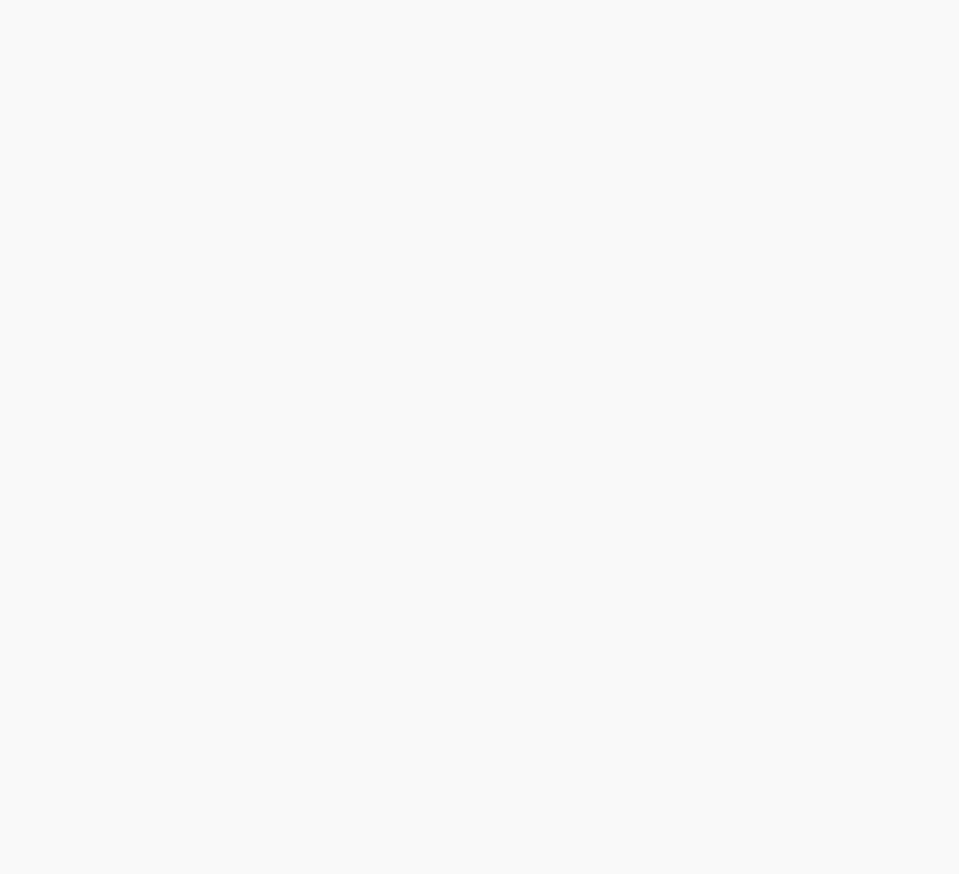
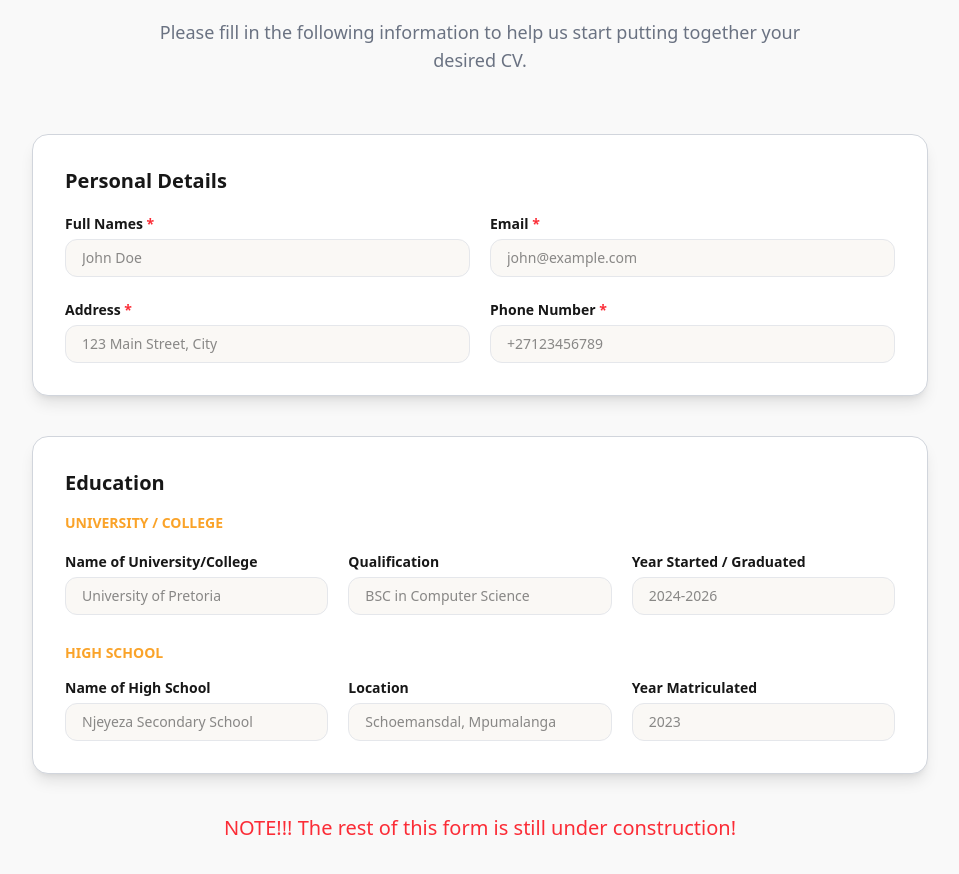
Before and after one commit to Manqoba-Mashego/career-craft, a Next.js app: page / in a window 1280 px wide. Shown: the part 2660-3534 px from the top of the page, without its empty margins (160-1119 px from the left). Before the commit the page ends 3000 px from the top, so only its background shows below. Built offline with nearby package versions, Linux system fonts and the light colour scheme.

Commit message:
Added some sections of the form

```diff
--- a/app/globals.css
+++ b/app/globals.css
@@ -18,3 +18,16 @@ body {
   color: var(--foreground);
   font-family: var(--font-sans);
 }
+
+@layer utilities {
+  .input-field {
+    @apply border border-gray-200 mt-1 w-full px-4 py-2 bg-[#faf8f5] rounded-xl focus:ring-2 focus:outline-none focus:ring-[#faa329] text-sm;
+  }
+  .input-label {
+    @apply font-semibold text-sm;
+  }
+
+  .form-title {
+    @apply font-bold text-xl mb-4;
+  }
+}
--- a/app/page.js
+++ b/app/page.js
@@ -1,3 +1,4 @@
+import CVSection from '@/components/cvSection'
 import Hero from '@/components/hero'
 import HowItWorks from '@/components/howItWorks'
 import Services from '@/components/services'
@@ -9,6 +10,8 @@ const Page = () => {
       <Hero />
       <Services />
       <HowItWorks />
+      <CVSection />
+
     </div>
   )
 }
--- /dev/null
+++ b/components/cvSection.jsx
@@ -0,0 +1,29 @@
+"use client";
+import React from 'react'
+import Reveal from './reveal'
+import PersonalDetails from './formSections/personalDetails';
+import FormSection from './formSections/formSection';
+import Education from './formSections/education';
+
+const CVSection = () => {
+  return (
+    <div className='py-30'>
+        <div>
+          <Reveal>
+            <p className='text-[#faa329] font-semibold text-center'>CREATE YOUR CV</p>
+            <p className='font-playfair text-[48px] text-center font-black  mb-3'>Build Your Professional CV</p>
+            <p className='text-gray-500 text-center mb-15 max-w-2xl mx-auto text-lg'>Please fill in the following information to help us start putting together your desired CV.</p>
+          </Reveal>
+        </div>
+
+		<form>
+			<PersonalDetails />
+      <Education/>
+		</form>
+          <p className='text-red-500 text-xl text-center'>NOTE!!! The rest of this form is still under construction!</p>
+
+    </div>
+  )
+}
+
+export default CVSection
--- /dev/null
+++ b/components/formSections/education.jsx
@@ -0,0 +1,42 @@
+import React from 'react'
+import FormSection from './formSection'
+
+const Education = () => {
+  return (
+    <FormSection>
+        <h1 className='form-title'>Education</h1>
+        <p className='text-[#faa329] font-semibold text-sm mb-4'>UNIVERSITY / COLLEGE</p>
+        <div className='grid grid-cols-1 md:grid-cols-3 gap-5'>
+            <div>
+                <label htmlFor="college" className='input-label'>Name of University/College </label>
+                <input type="text" placeholder='University of Pretoria' className='input-field'/>
+            </div>
+            <div>
+                <label htmlFor="college" className='input-label'>Qualification </label>
+                <input type="text" placeholder='BSC in Computer Science' className='input-field' />
+            </div>
+            <div>
+                <label htmlFor="college" className='input-label'>Year Started / Graduated </label>
+                <input type="text" placeholder='2024-2026' className='input-field' />
+            </div>
+        </div>
+        <p className='text-[#faa329] font-semibold text-sm mb-3 my-7'>HIGH SCHOOL</p>
+        <div className='grid grid-cols-1 md:grid-cols-3 gap-5'>
+            <div>
+                <label htmlFor="college" className='input-label'>Name of High School </label>
+                <input type="text" placeholder='Njeyeza Secondary School' className='input-field'/>
+            </div>
+            <div>
+                <label htmlFor="college" className='input-label'>Location </label>
+                <input type="text" placeholder='Schoemansdal, Mpumalanga' className='input-field' />
+            </div>
+            <div>
+                <label htmlFor="college" className='input-label'>Year Matriculated</label>
+                <input type="text" placeholder='2023' className='input-field' />
+            </div>
+        </div>
+    </FormSection>
+  )
+}
+
+export default Education
--- /dev/null
+++ b/components/formSections/formSection.jsx
@@ -0,0 +1,11 @@
+import React from 'react'
+
+const FormSection = ({children}) => {
+  return (
+    <div className='border border-gray-300 bg-white rounded-2xl max-w-4xl mx-auto p-8 shadow-lg mb-10'>
+        {children}
+    </div>
+  )
+}
+
+export default FormSection
--- /dev/null
+++ b/components/formSections/personalDetails.jsx
@@ -0,0 +1,30 @@
+import React from 'react'
+import FormSection from './formSection'
+
+const PersonalDetails = () => {
+  return (
+    <FormSection>
+        <h1 className='form-title'>Personal Details</h1>
+        <div className='grid grid-cols-1 md:grid-cols-2 gap-5'>
+            <div>
+                <label htmlFor="full-names" className='input-label'>Full Names <span className='text-red-500'>*</span></label>
+                <input type="text" id='full-names' placeholder='John Doe' className='input-field'  required/>
+            </div>
+            <div>
+                <label htmlFor="email" className='input-label' >Email <span className='text-red-500'>*</span></label>
+                <input type="email" id='email' placeholder='john@example.com' className='input-field' required/>
+            </div>
+            <div>
+                <label htmlFor="address" className='input-label'>Address <span className='text-red-500'>*</span></label>
+                <input type="text" id='address' placeholder='123 Main Street, City' className='input-field' required/>
+            </div>
+            <div>
+                <label htmlFor="phone-number" className='input-label'>Phone Number <span className='text-red-500'>*</span></label>
+                <input type="text" id='phone-number' placeholder='+27123456789' className='input-field' required/>
+            </div>
+        </div>
+    </FormSection>
+  )
+}
+
+export default PersonalDetails
```
